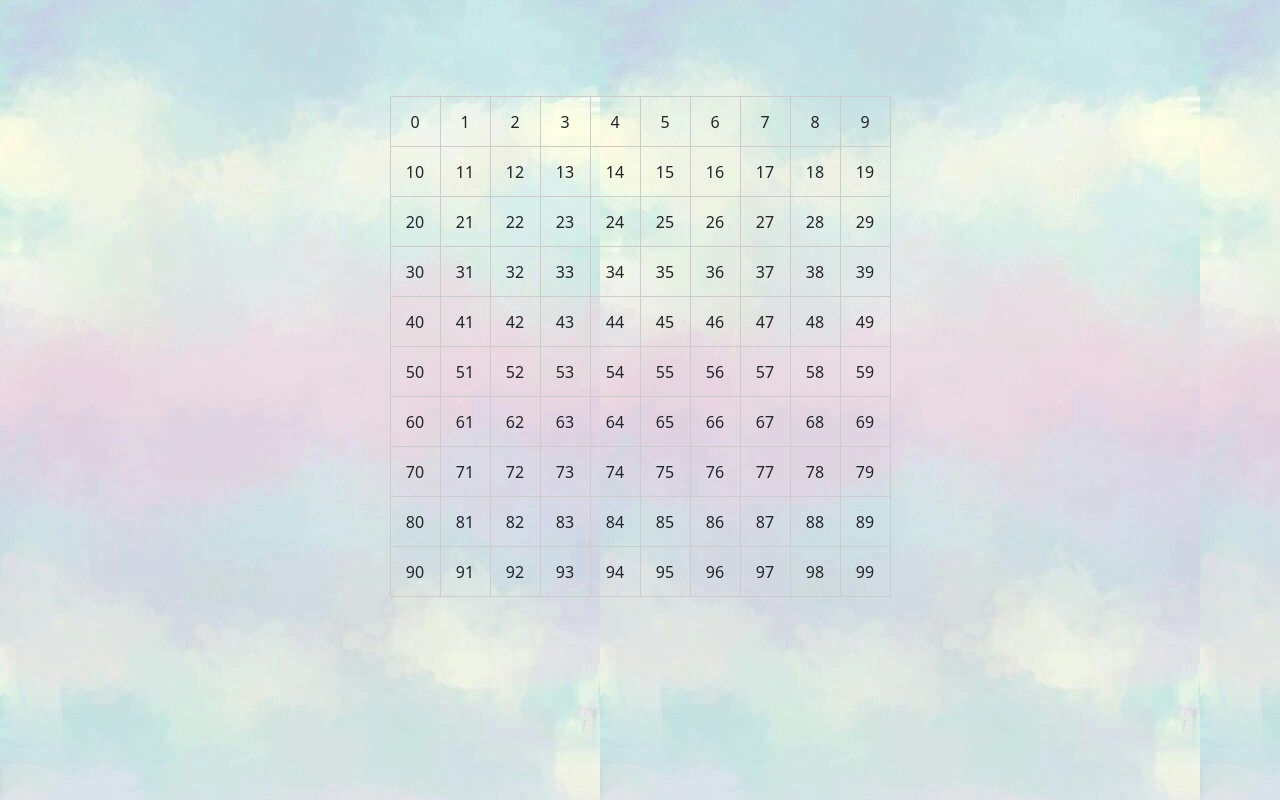
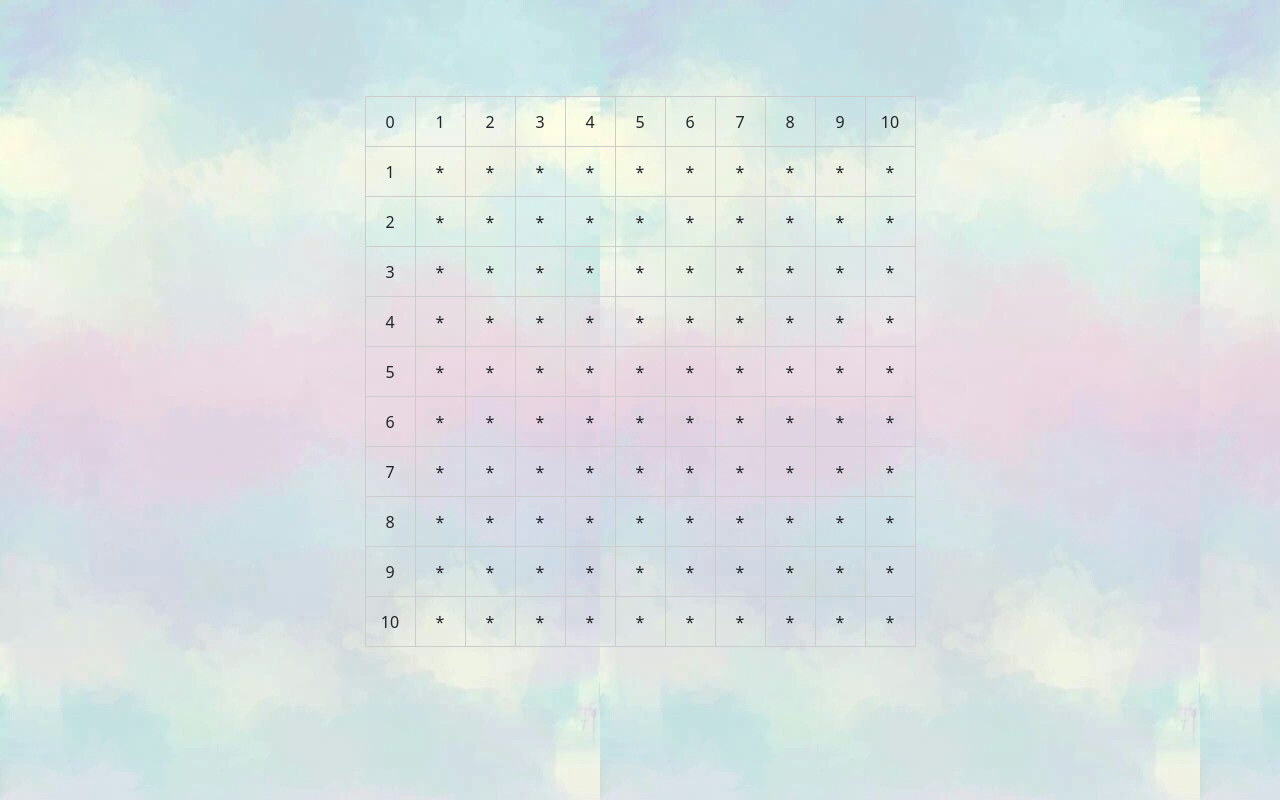
Before and after one commit to pabonhomme/NavalWar, a Next.js app in the folder naval_war_gui/: page /chooseBoat/chooseBoat in a window 1280 px wide. Built offline with nearby package versions, Linux system fonts and the light colour scheme.

Commit message:
Update layout of table de boat

```diff
--- a/naval_war_gui/pages/_app.tsx
+++ b/naval_war_gui/pages/_app.tsx
@@ -4,3 +4,5 @@ import type { AppProps } from 'next/app'
 export default function App({ Component, pageProps }: AppProps) {
   return <Component {...pageProps} />
 }
+
+// TypeScript
--- a/naval_war_gui/pages/chooseBoat/boatMap.js
+++ b/naval_war_gui/pages/chooseBoat/boatMap.js
@@ -2,7 +2,7 @@
  * @brief       The component of add 5 boats foreach player.
  * @author      Ao XIE
  * @date        2023.02.03
- * @version     1.0.0
+ * @version     2.0.0
  * @copyright   Copyright (c) 2023 XIE Ao. All rights reserved.
  *****************************************************************
  * @attention
@@ -10,6 +10,7 @@
  * @par Modification log:
  * <table>
  * <tr><th>Date        <th>Version  <th>Author    <th>Description
+ * <tr><td>2023/02/09  <td>2.0      <td>Ao XIE  <td>First Edition of table of the boats.
  * <tr><td>2023/02/03  <td>1.0      <td>Ao XIE  <td>Creating the initial version
  * </table>
  ******************************************************************
@@ -21,32 +22,60 @@
 import { useState } from 'react'
 
  export default function BoatMap(){
-    const [selected, setSeleted] = useState('');
-    const handleClick = (index) => {
-        setSeleted([...selected, index]);
+    const [selectedX, setSeletedX] = useState('');
+    const [selectedY, setSeletedY] = useState('');
+    const handleClick = (indexX, indexY) => {
+        setSeletedX([...selectedX, indexX]);
+        setSeletedY([...selectedY, indexY]);
     }
 
     const table = [];
-    for (let i=0; i<10; i++){
+    for (let i=0; i<11; i++){
         const row = [];
-        for (let j=0; j<10; j++){
-            const index = 10*i + j;
-            const isSelected = selected.includes(index);
+        for (let j=0; j<11; j++){
+            if(i==0){
+                row.push(
+                    <td style={{
+                        width:'50',
+                        height:'50px',
+                        border: '1px solid #ccc',
+                        textAlign: 'center'
+                    }}>
+                        {j}
+                    </td>
+                );
+            }
+            else if(j == 0){
+                row.push(
+                    <td style={{
+                        width:'50px',
+                        height:'50px',
+                        border: '1px solid #ccc',
+                        textAlign: 'center'
+                    }}>
+                        {i}
+                    </td>
+                );
+            }
+            else{
+                const isSelectedX = selectedX.includes(i);
+                const isSelectedY = selectedY.includes(j);
                 row.push(
                     <td
-                    key={index}
-                    onClick={() => handleClick(index)}
+                        //key={indexX*10+indexY}
+                        onClick={() => handleClick(i, j)}
                         style = {{
-                        backgroundColor: isSelected? '#00bcd4' : 'transparent',
+                            backgroundColor: (isSelectedX && isSelectedY)? '#00bcd4' : 'transparent',
                             width:'50px',
                             height:'50px',
                             textAlign: 'center',
                             border: '1px solid #ccc'
                         }}
                     >
-                    {index}
+                        *
                     </td>
                 );
+            }
         }
         table.push(<tr key={i}>{row}</tr>)
     }
--- a/naval_war_gui/pages/registration/login.js
+++ b/naval_war_gui/pages/registration/login.js
@@ -74,7 +74,7 @@ export default function Login(){
     //onSubmit={handleSubmit}
     return (
         <div className={styles.mainmanu}>
-            <form >
+            <form className="container">
                 <div class="container">
                     <User
                         onFirstName={handleFA}
@@ -88,7 +88,7 @@ export default function Login(){
                 </div>
                 <br/>
                 <Link href={"../chooseBoat/chooseBoat"}>
-                    <button type="submit" className="btn btn-primary">
+                    <button type="submit" className="btn btn-primary" style={{textAlign:'center'}}>
                         HERE WE GO!
                     </button>
                 </Link>
```
Also changed, not shown: naval_war_gui/pages/index.tsx (+3 -8 lines), naval_war_gui/pages/registration/registration.js (deleted, +0 -28 lines). Lines whose indentation alone changed are shown as unchanged.
